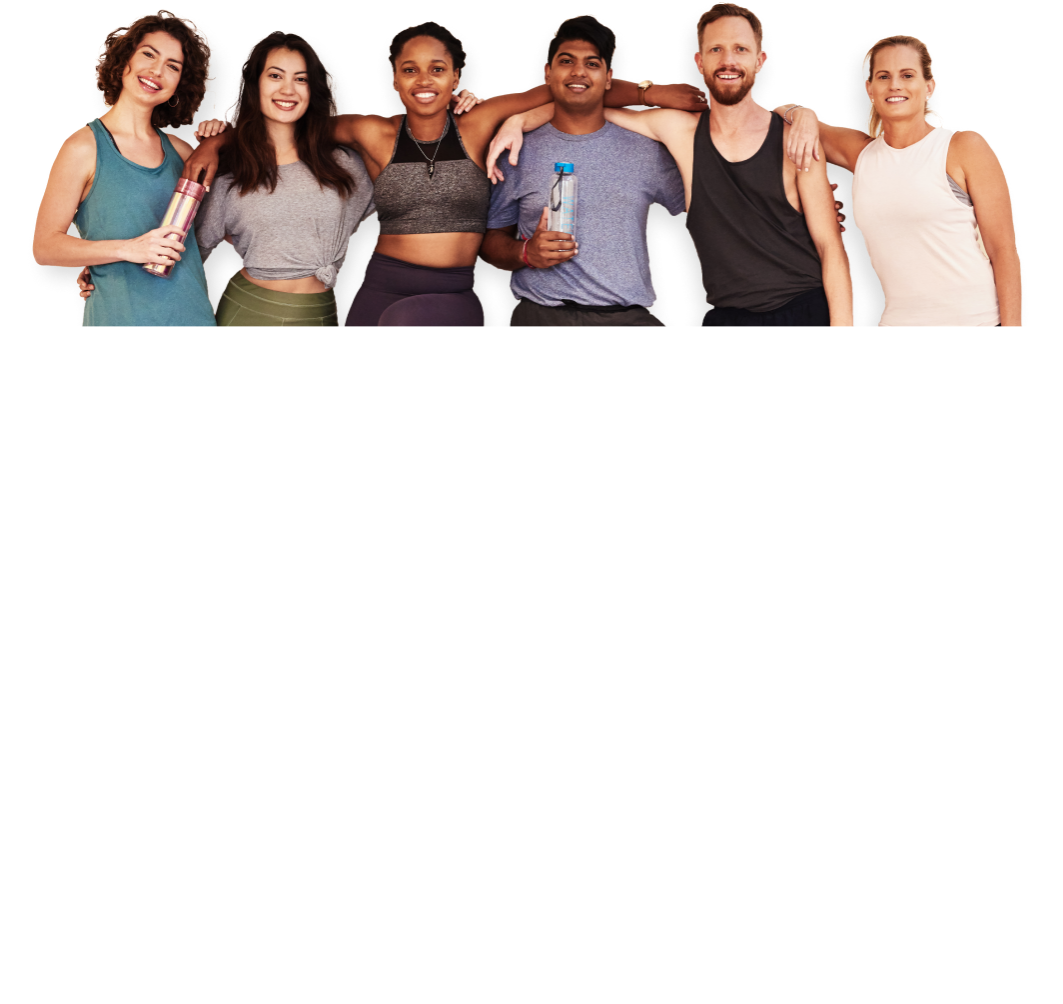
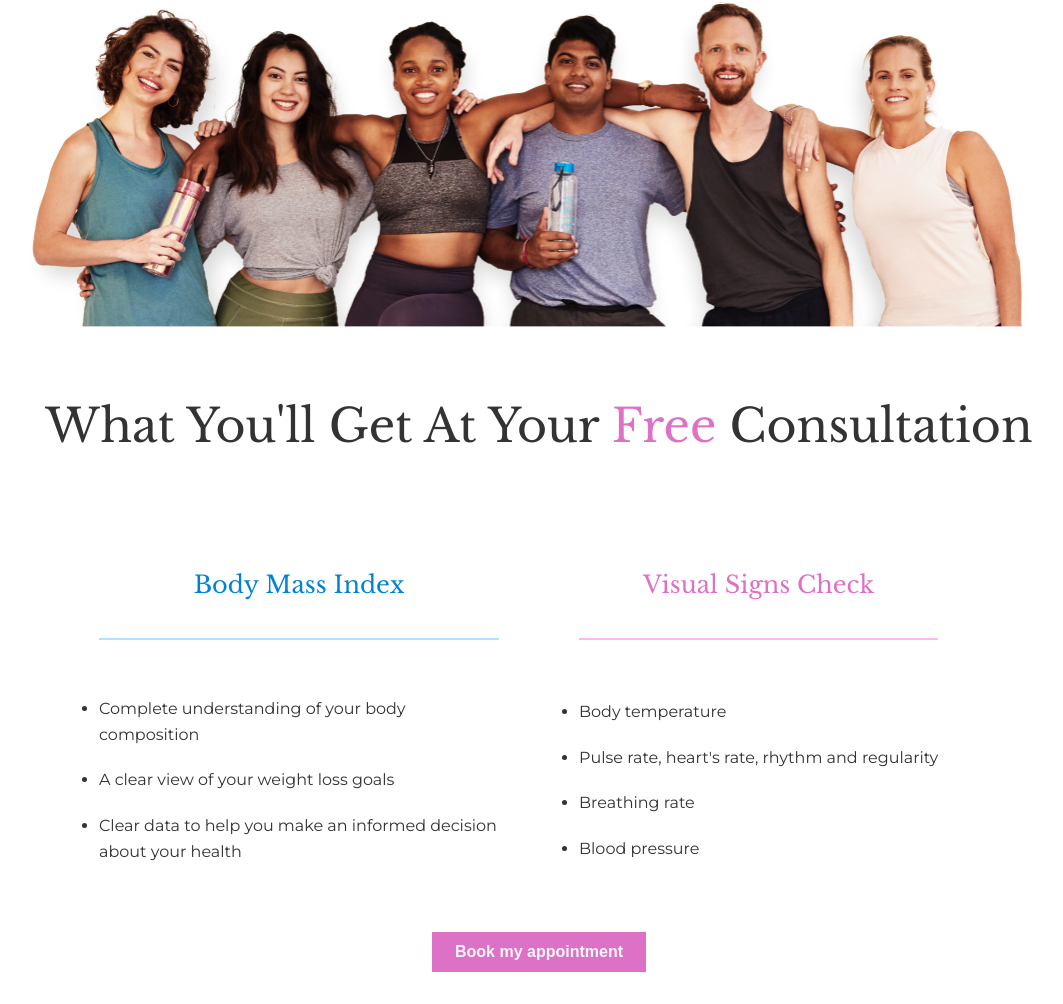
Before and after one commit to EduardoCabrejas/a_better_weigh, a plain HTML site: page index.html in a window 1280 px wide. Shown: the part 2271-3275 px from the top of the page, without its empty margins (101-1164 px from the left). Before the commit the page ends 2630 px from the top, so only its background shows below. Drawn offline with nearby package versions, Linux system fonts and the light colour scheme.

Commit message:
add[get-section]: structure & styles applied

```diff
--- a/index.html
+++ b/index.html
@@ -349,7 +349,45 @@
         />
       </section>
 
-      <section></section>
+      <section class="get-section">
+        <h1 class="title" id="get-title">
+          What You&apos;ll Get At Your <strong>Free</strong> Consultation
+        </h1>
+
+        <div class="get-grid">
+          <hgroup class="get-content">
+            <div>
+              <h2 class="sub-title-lb">Body Mass Index</h2>
+              <hr class="underline-lb" />
+            </div>
+            <ul class="get-list">
+              <li class="list-text">
+                Complete understanding of your body composition
+              </li>
+              <li class="list-text">A clear view of your weight loss goals</li>
+              <li class="list-text">
+                Clear data to help you make an informed decision about your
+                health
+              </li>
+            </ul>
+          </hgroup>
+          <hgroup class="get-content">
+            <div>
+              <h2 class="sub-title-pk">Visual Signs Check</h2>
+              <hr class="underline-pk" />
+            </div>
+            <ul class="get-list">
+              <li class="list-text">Body temperature</li>
+              <li class="list-text">
+                Pulse rate, heart&apos;s rate, rhythm and regularity
+              </li>
+              <li class="list-text">Breathing rate</li>
+              <li class="list-text">Blood pressure</li>
+            </ul>
+          </hgroup>
+        </div>
+        <button class="pink-btn">Book my appointment</button>
+      </section>
     </main>
     <script src="/scripts.js"></script>
   </body>
--- a/styles.css
+++ b/styles.css
@@ -37,6 +37,7 @@ strong {
 
 .bold-text,
 .base-text,
+.list-text,
 .details-text,
 .review-text,
 .xs-text,
@@ -135,6 +136,46 @@ strong {
   gap: 1rem;
 }
 
+.get-grid {
+  display: grid;
+  grid-template-columns: repeat(2, 1fr);
+  align-items: center;
+  gap: 5rem;
+}
+
+.get-content {
+  display: grid;
+  grid-template-rows: repeat(2, 1fr);
+  align-items: center;
+  justify-content: flex-start;
+  height: 100%;
+}
+
+.get-list {
+  display: flex;
+  flex-direction: column;
+  max-width: 25rem;
+}
+
+.get-list li {
+  margin-bottom: 1.25rem;
+}
+
+.underline-lb,
+.underline-pk {
+  width: 100%;
+}
+
+.underline-lb {
+  border: 1px solid #b1e2ff;
+  margin-top: 2rem;
+}
+
+.underline-pk {
+  border: 1px solid #ffb7f0;
+  margin-top: 2rem;
+}
+
 .bg-grid {
   position: absolute;
   top: 0;
@@ -175,6 +216,16 @@ strong {
 
 #countdown-days {
   display: none;
+}
+
+.get-section {
+  display: flex;
+  flex-direction: column;
+  align-items: center;
+  padding: 2rem 0;
+  width: 80%;
+  margin: auto;
+  gap: 3rem;
 }
 
 .nav-links {
@@ -227,6 +278,7 @@ strong {
 
 .base-text,
 .details-text,
+.list-text,
 .review-text,
 .xs-text {
   color: var(--primary-color);
@@ -354,6 +406,21 @@ strong {
   letter-spacing: 0%;
 }
 
+.sub-title-lb,
+.sub-title-pk {
+  font-family: "Libre Baskerville", serif;
+  font-weight: 400;
+  font-size: 1.5rem;
+  line-height: 173%;
+  letter-spacing: 0%;
+  text-align: center;
+  color: var(--special-color);
+}
+
+.sub-title-pk {
+  color: var(--strong-color);
+}
+
 .details-title {
   color: #ffffff;
 }
@@ -420,6 +487,22 @@ strong {
     display: flex;
     flex-direction: column;
     margin: 1rem 5rem;
+  }
+
+  .get-section {
+    max-width: 100%;
+  }
+
+  .get-grid {
+    gap: 1rem;
+    display: flex;
+    flex-direction: column;
+    align-items: center;
+    max-width: 27.5rem;
+  }
+
+  .get-content {
+    width: 17.125rem;
   }
 
   .home-section {
@@ -574,11 +657,15 @@ strong {
   }
 
   .base-text {
-    max-width: 26.5rem;
+    max-width: 32rem;
   }
 
   .details-text {
     font-size: 1rem;
+  }
+
+  .list-text {
+    font-size: 0.875rem;
   }
 
   .title {
@@ -617,6 +704,26 @@ strong {
     width: 100%;
     justify-content: space-around;
     padding: 0;
+  }
+
+  .get-section {
+    width: 85%;
+    padding: 2rem 2rem;
+    margin-top: 3rem;
+  }
+
+  .get-grid {
+    gap: 6rem;
+  }
+
+  .get-content {
+    max-width: 17.5rem;
+    max-height: 18.375rem;
+  }
+
+  .underline-lb,
+  .underline-pk {
+    margin-bottom: 2rem;
   }
 
   .help-section {
@@ -682,18 +789,20 @@ strong {
     gap: 0.5rem;
   }
 
-  .bold-text {
+  .bold-text,
+  .sub-title {
     font-size: 1.125rem;
   }
 
   .base-text,
-  .special-text,
+  .list-text .special-text,
   .xs-text,
   .title {
     max-width: 100%;
   }
 
-  .base-text {
+  .base-text,
+  .list-text {
     font-size: 1rem;
   }
 
@@ -750,4 +859,9 @@ strong {
     line-height: 160%;
     text-align: center;
   }
+
+  #get-title {
+    font-size: 1.5rem;
+    text-align: start;
+  }
 }
```
